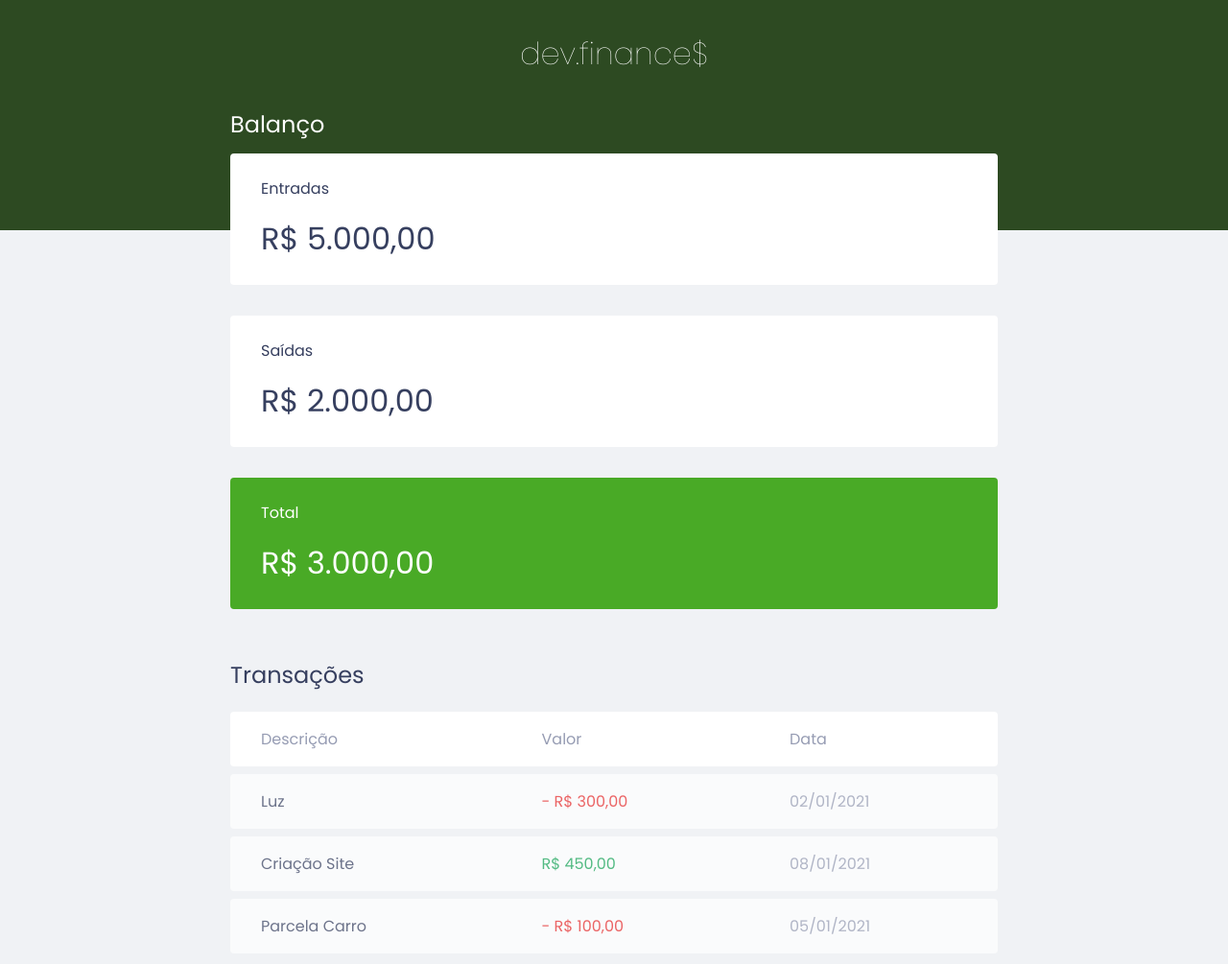
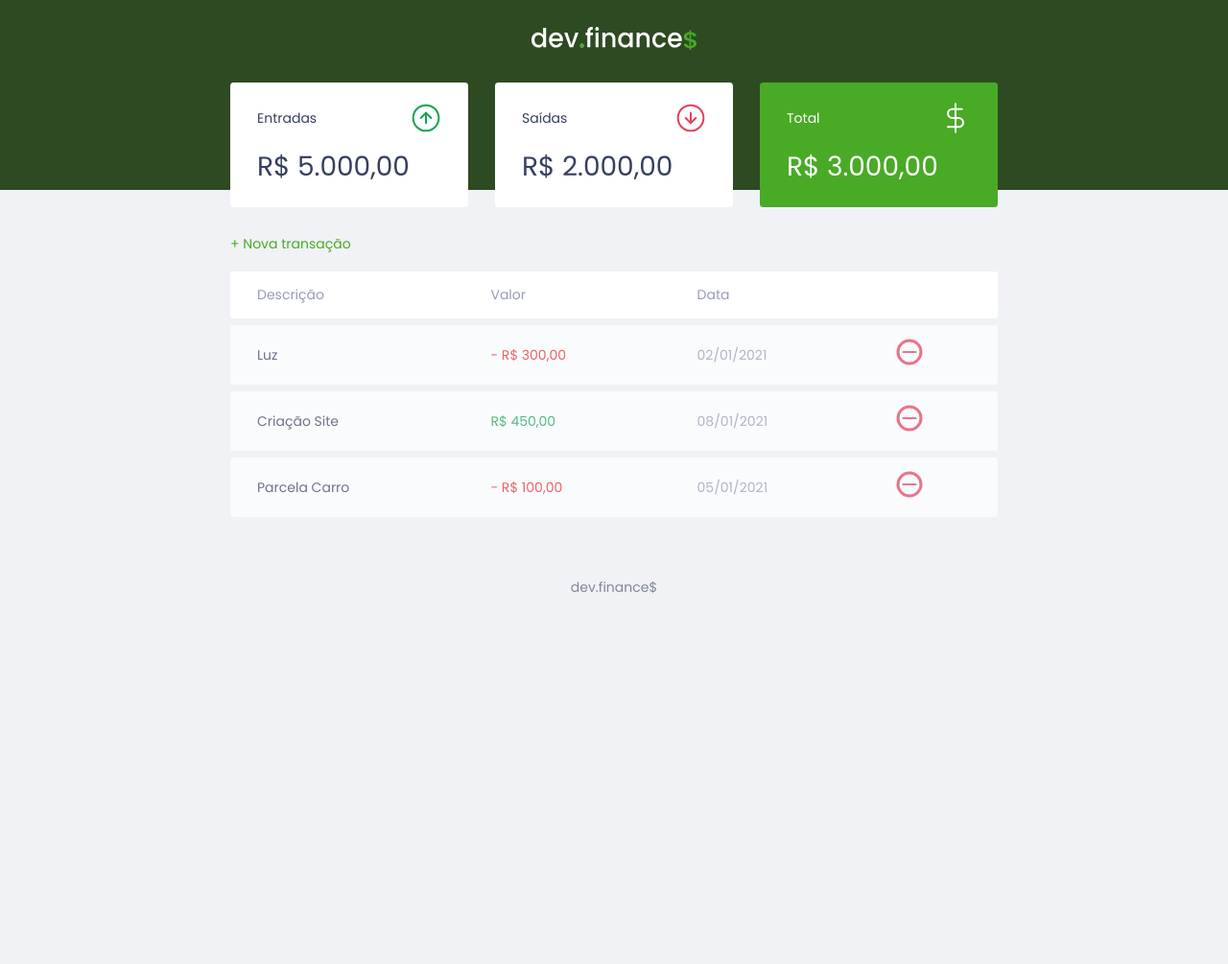
Before and after one commit to edsonborge/devfinance, a plain HTML site: page index.html in a window 1280 px wide. Shown: the top 1005 px of the page at 96% size. After the commit the page ends 800 px from the top, so only its background shows below. Drawn offline with Linux system fonts and the light colour scheme.

Commit message:
added style features

```diff
--- a/index.html
+++ b/index.html
@@ -14,31 +14,42 @@
 
 <body>
   <header>
-    <h1 id="logo">dev.finance$</h1>
+    <img src="./assets/logo.svg" alt="Logo Dev Finance">
   </header>
 
   <main class="container">
     <section id="balance">
-      <h2>Balanço</h2>
+      <h2 class="sr-only">Balanço</h2>
 
       <div class="card">
-        <h3>Entradas</h3>
+        <h3>
+          <span>Entradas</span>
+          <img src="./assets/income.svg" alt="Imagem de entradas">
+        </h3>
         <p>R$ 5.000,00</p>
       </div>
 
       <div class="card">
-        <h3>Saídas</h3>
+        <h3>
+          <span>Saídas</span>
+          <img src="./assets/expense.svg" alt="Imagem de saídas">
+        </h3>
         <p>R$ 2.000,00</p>
       </div>
 
       <div class="card total">
-        <h3>Total</h3>
+        <h3>
+          <span>Total</span>
+          <img src="./assets/total.svg" alt="Imagem de Total">
+        </h3>
         <p>R$ 3.000,00</p>
       </div>
     </section>
 
     <section id="transaction">
-      <h2>Transações</h2>
+      <h2 class="sr-only">Transações</h2>
+
+      <a href="#" class="button new">+ Nova transação</a>
 
       <table id="data-table">
         <thead>
@@ -46,6 +57,7 @@
             <th>Descrição</th>
             <th>Valor</th>
             <th>Data</th>
+            <th></th>
           </tr>
         </thead>
 
@@ -54,18 +66,27 @@
             <td class="description">Luz</td>
             <td class="expense">- R$ 300,00</td>
             <td class="date">02/01/2021</td>
+            <td>
+              <img src="./assets/minus.svg" alt="Remover transação">
+            </td>
           </tr>
 
           <tr>
             <td class="description">Criação Site</td>
             <td class="income">R$ 450,00</td>
             <td class="date">08/01/2021</td>
+            <td>
+              <img src="./assets/minus.svg" alt="Remover transação">
+            </td>
           </tr>
 
           <tr>
             <td class="description">Parcela Carro</td>
             <td class="expense">- R$ 100,00</td>
             <td class="date">05/01/2021</td>
+            <td>
+              <img src="./assets/minus.svg" alt="Remover transação">
+            </td>
           </tr>
         </tbody>
       </table>
--- a/style.css
+++ b/style.css
@@ -9,9 +9,25 @@
   box-sizing: border-box;
 }
 
+html {
+  font-size: 93.75%;
+}
+
 body {
   background: #f0f2f5;
   font-family: 'Poppins', sans-serif;
+}
+
+.sr-only {
+  position: absolute;
+  width: 1px;
+  height: 1px;
+  padding: 0;
+  margin: -1px;
+  overflow: hidden;
+  clip: rect(0, 0, 0, 0);
+  white-space: nowrap;
+  border-width: 0;
 }
 
 .container{
@@ -25,6 +41,21 @@ h2 {
   margin-bottom: 0.8rem;
   color: var(--dark-blue);
   font-weight: normal;
+}
+
+/* LINKS & BUTTONS */
+a {
+  color: #49aa26;
+  text-decoration: none;
+}
+
+a:hover {
+  color: #3dd705;
+}
+
+.button.new {
+  display: inline-block;
+  margin-bottom: 0.8rem;
 }
 
 /* HEADER */
@@ -61,6 +92,10 @@ header {
 .card h3 {
   font-weight: normal;
   font-size: 1rem;
+
+  display: flex;
+  align-items: center;
+  justify-content: space-between;
 }
 
 .card p {
@@ -75,6 +110,12 @@ header {
 }
 
 /* TABLE */
+#transaction {
+  display: block;
+  width: 100%;
+  overflow-x: auto;
+}
+
 #data-table {
   width: 100%;
   border-spacing: 0 0.5rem;
@@ -130,3 +171,16 @@ footer {
   color: var(--dark-blue);
   opacity: 0.6;
 }
+
+/* RESPONSIVE */
+@media (min-width: 800px) {
+  html {
+    font-size: 87.5%;
+  }
+
+  #balance {
+    display: grid;
+    grid-template-columns: repeat(3, 1fr);
+    gap: 2rem;
+  }
+}
```
